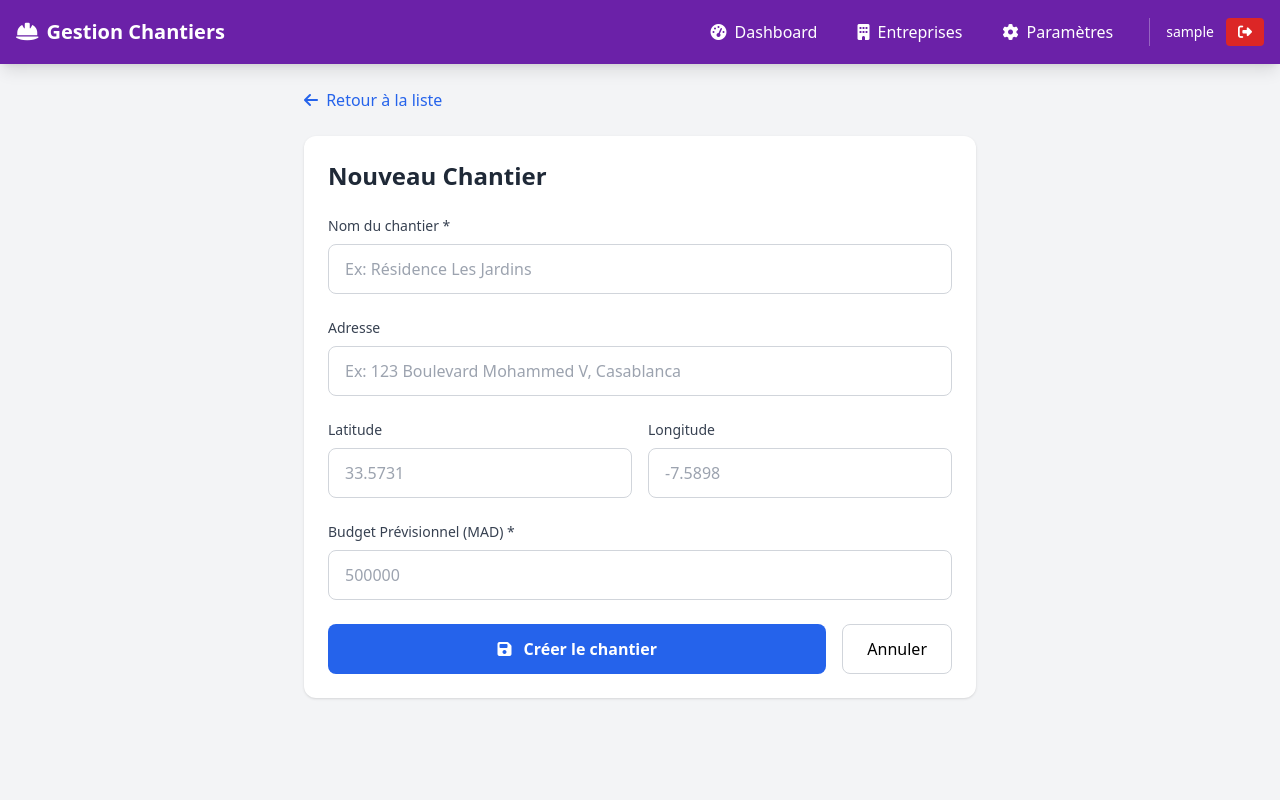
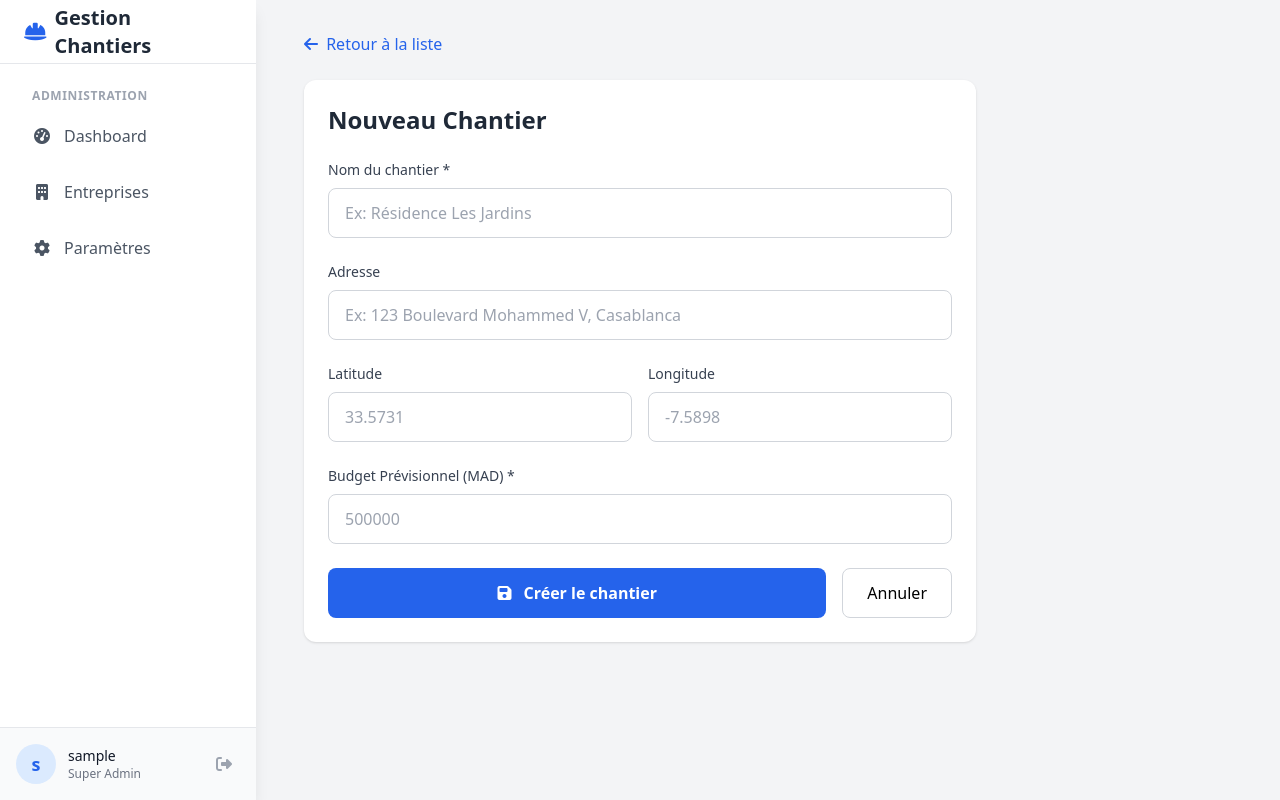
Before and after one commit to moa-digitalagency/ChantierControl, a Flask app: page /chantiers/nouveau in a window 1280 px wide. Run offline with Flask 3, Linux system fonts and the light colour scheme; the visitor is signed in with stand-in values (Sample User, id 1); some libraries are stand-ins or nearby versions.

Commit message:
Refactor navigation to use a left sidebar instead of top navbar
Co-authored-by: moa-digitalagency <93324793+moa-digitalagency@users.noreply.github.com>

```diff
--- a/templates/base.html
+++ b/templates/base.html
@@ -11,134 +11,180 @@
     <link rel="stylesheet" href="https://cdnjs.cloudflare.com/ajax/libs/font-awesome/6.4.0/css/all.min.css">
     <script src="https://cdn.jsdelivr.net/npm/chart.js"></script>
     <style>
-        .mobile-menu { display: none; }
-        .mobile-menu.active { display: block; }
+        .sidebar-link.active {
+            background-color: #eff6ff; /* blue-50 */
+            color: #1d4ed8; /* blue-700 */
+            border-right: 4px solid #1d4ed8;
+        }
+        /* Role specific overrides if needed, but blue is a safe default for users */
+        {% if session.get('user_role') == 'super_admin' %}
+        .sidebar-link.active {
+            background-color: #f5f3ff; /* purple-50 */
+            color: #6d28d9; /* purple-700 */
+            border-right-color: #6d28d9;
+        }
+        {% elif session.get('user_role') == 'admin' %}
+        .sidebar-link.active {
+            background-color: #eef2ff; /* indigo-50 */
+            color: #4338ca; /* indigo-700 */
+            border-right-color: #4338ca;
+        }
+        {% endif %}
     </style>
 </head>
-<body class="bg-gray-100 min-h-screen">
+<body class="bg-gray-100 font-sans antialiased">
+    <div class="flex h-screen overflow-hidden">
+
+        <!-- Sidebar -->
+        <aside id="sidebar" class="fixed inset-y-0 left-0 z-50 w-64 bg-white shadow-lg transform -translate-x-full md:translate-x-0 transition-transform duration-300 ease-in-out flex flex-col h-full">
+            <!-- Sidebar Header -->
+            <div class="flex items-center justify-center h-16 border-b border-gray-200 px-6 bg-white">
+                <a href="{{ url_for('dashboard.index') }}" class="flex items-center gap-2 text-xl font-bold text-gray-800 hover:text-blue-600 transition-colors">
+                    <i class="fas fa-hard-hat text-blue-600"></i>
+                    <span>Gestion Chantiers</span>
+                </a>
+            </div>
+
+            <!-- Navigation Links -->
+            <nav class="flex-1 px-4 py-6 space-y-2 overflow-y-auto">
                 {% if session.get('user_id') %}
-    <nav class="{% if session.get('user_role') == 'super_admin' %}bg-purple-800{% elif session.get('user_role') == 'admin' %}bg-indigo-800{% else %}bg-blue-800{% endif %} text-white shadow-lg">
-        <div class="max-w-7xl mx-auto px-4">
-            <div class="flex justify-between items-center py-3">
-                <a href="{{ url_for('dashboard.index') }}" class="text-xl font-bold flex items-center gap-2">
-                    <i class="fas fa-hard-hat"></i>
-                    <span class="hidden sm:inline">Gestion Chantiers</span>
+                    {% set role = session.get('user_role') %}
+
+                    {% if role == 'super_admin' %}
+                        <p class="px-4 text-xs font-semibold text-gray-400 uppercase tracking-wider mb-2">Administration</p>
+                        <a href="{{ url_for('superadmin.index') }}" class="sidebar-link flex items-center gap-3 px-4 py-3 rounded-lg text-gray-600 hover:bg-gray-50 hover:text-gray-900 transition-colors {% if request.endpoint == 'superadmin.index' %}active{% endif %}">
+                            <i class="fas fa-tachometer-alt w-5 text-center"></i>
+                            <span class="font-medium">Dashboard</span>
+                        </a>
+                        <a href="{{ url_for('superadmin.liste_entreprises') }}" class="sidebar-link flex items-center gap-3 px-4 py-3 rounded-lg text-gray-600 hover:bg-gray-50 hover:text-gray-900 transition-colors {% if 'entreprise' in request.endpoint %}active{% endif %}">
+                            <i class="fas fa-building w-5 text-center"></i>
+                            <span class="font-medium">Entreprises</span>
+                        </a>
+                        <a href="{{ url_for('superadmin.parametres') }}" class="sidebar-link flex items-center gap-3 px-4 py-3 rounded-lg text-gray-600 hover:bg-gray-50 hover:text-gray-900 transition-colors {% if request.endpoint == 'superadmin.parametres' %}active{% endif %}">
+                            <i class="fas fa-cog w-5 text-center"></i>
+                            <span class="font-medium">Paramètres</span>
                         </a>
 
-                <button onclick="toggleMobileMenu()" class="md:hidden p-2">
-                    <i class="fas fa-bars text-xl"></i>
-                </button>
+                    {% elif role == 'admin' %}
+                        <p class="px-4 text-xs font-semibold text-gray-400 uppercase tracking-wider mb-2">Gestion</p>
+                        <a href="{{ url_for('admin.index') }}" class="sidebar-link flex items-center gap-3 px-4 py-3 rounded-lg text-gray-600 hover:bg-gray-50 hover:text-gray-900 transition-colors {% if request.endpoint == 'admin.index' %}active{% endif %}">
+                            <i class="fas fa-users-cog w-5 text-center"></i>
+                            <span class="font-medium">Gestion</span>
+                        </a>
+                        <a href="{{ url_for('chantiers.liste') }}" class="sidebar-link flex items-center gap-3 px-4 py-3 rounded-lg text-gray-600 hover:bg-gray-50 hover:text-gray-900 transition-colors {% if 'chantiers' in request.endpoint %}active{% endif %}">
+                            <i class="fas fa-building w-5 text-center"></i>
+                            <span class="font-medium">Chantiers</span>
+                        </a>
+                        <a href="{{ url_for('validation.liste') }}" class="sidebar-link flex items-center gap-3 px-4 py-3 rounded-lg text-gray-600 hover:bg-gray-50 hover:text-gray-900 transition-colors {% if 'validation' in request.endpoint %}active{% endif %}">
+                            <i class="fas fa-check-circle w-5 text-center"></i>
+                            <span class="font-medium">Validations</span>
+                        </a>
 
-                <div class="hidden md:flex items-center gap-4">
-                    {% if session.get('user_role') == 'super_admin' %}
-                    <a href="{{ url_for('superadmin.index') }}" class="hover:bg-purple-700 px-3 py-2 rounded">
-                        <i class="fas fa-tachometer-alt mr-1"></i> Dashboard
+                    {% else %}
+                        <p class="px-4 text-xs font-semibold text-gray-400 uppercase tracking-wider mb-2">Menu Principal</p>
+                        <a href="{{ url_for('dashboard.index') }}" class="sidebar-link flex items-center gap-3 px-4 py-3 rounded-lg text-gray-600 hover:bg-gray-50 hover:text-gray-900 transition-colors {% if request.endpoint == 'dashboard.index' %}active{% endif %}">
+                            <i class="fas fa-tachometer-alt w-5 text-center"></i>
+                            <span class="font-medium">Tableau de bord</span>
                         </a>
-                    <a href="{{ url_for('superadmin.liste_entreprises') }}" class="hover:bg-purple-700 px-3 py-2 rounded">
-                        <i class="fas fa-building mr-1"></i> Entreprises
+                        <a href="{{ url_for('chantiers.liste') }}" class="sidebar-link flex items-center gap-3 px-4 py-3 rounded-lg text-gray-600 hover:bg-gray-50 hover:text-gray-900 transition-colors {% if 'chantiers' in request.endpoint %}active{% endif %}">
+                            <i class="fas fa-building w-5 text-center"></i>
+                            <span class="font-medium">Chantiers</span>
                         </a>
-                    <a href="{{ url_for('superadmin.parametres') }}" class="hover:bg-purple-700 px-3 py-2 rounded">
-                        <i class="fas fa-cog mr-1"></i> Paramètres
-                    </a>
-                    {% elif session.get('user_role') == 'admin' %}
-                    <a href="{{ url_for('admin.index') }}" class="hover:bg-indigo-700 px-3 py-2 rounded">
-                        <i class="fas fa-users-cog mr-1"></i> Gestion
-                    </a>
-                    <a href="{{ url_for('chantiers.liste') }}" class="hover:bg-indigo-700 px-3 py-2 rounded">
-                        <i class="fas fa-building mr-1"></i> Chantiers
-                    </a>
-                    <a href="{{ url_for('validation.liste') }}" class="hover:bg-indigo-700 px-3 py-2 rounded">
-                        <i class="fas fa-check-circle mr-1"></i> Validations
-                    </a>
-                    {% else %}
-                    <a href="{{ url_for('dashboard.index') }}" class="hover:bg-blue-700 px-3 py-2 rounded">
-                        <i class="fas fa-tachometer-alt mr-1"></i> Tableau de bord
-                    </a>
-                    <a href="{{ url_for('chantiers.liste') }}" class="hover:bg-blue-700 px-3 py-2 rounded">
-                        <i class="fas fa-building mr-1"></i> Chantiers
-                    </a>
-                    {% if session.get('user_role') == 'direction' %}
-                    <a href="{{ url_for('validation.liste') }}" class="hover:bg-blue-700 px-3 py-2 rounded">
-                        <i class="fas fa-check-circle mr-1"></i> Validations
+                        {% if role == 'direction' %}
+                        <a href="{{ url_for('validation.liste') }}" class="sidebar-link flex items-center gap-3 px-4 py-3 rounded-lg text-gray-600 hover:bg-gray-50 hover:text-gray-900 transition-colors {% if 'validation' in request.endpoint %}active{% endif %}">
+                            <i class="fas fa-check-circle w-5 text-center"></i>
+                            <span class="font-medium">Validations</span>
                         </a>
                         {% endif %}
                     {% endif %}
-                    <div class="border-l border-white/30 pl-4 ml-2 flex items-center gap-3">
-                        <span class="text-sm">{{ session.get('user_nom') }}</span>
-                        <a href="{{ url_for('auth.logout') }}" class="bg-red-600 hover:bg-red-700 px-3 py-1 rounded text-sm">
+                {% endif %}
+            </nav>
+
+            <!-- User Profile & Logout -->
+            {% if session.get('user_id') %}
+            <div class="p-4 border-t border-gray-200 bg-gray-50">
+                <div class="flex items-center gap-3">
+                    <div class="w-10 h-10 rounded-full bg-blue-100 flex items-center justify-center text-blue-600 font-bold text-lg">
+                        {{ session.get('user_nom', 'U')[0] }}
+                    </div>
+                    <div class="flex-1 min-w-0">
+                        <p class="text-sm font-medium text-gray-900 truncate">{{ session.get('user_nom') }}</p>
+                        <p class="text-xs text-gray-500 truncate capitalize">{{ session.get('user_role', 'Utilisateur')|replace('_', ' ') }}</p>
+                    </div>
+                    <a href="{{ url_for('auth.logout') }}" class="p-2 text-gray-400 hover:text-red-600 transition-colors" title="Déconnexion">
                         <i class="fas fa-sign-out-alt"></i>
                     </a>
                 </div>
             </div>
+            {% endif %}
+        </aside>
+
+        <!-- Mobile Overlay -->
+        <div id="overlay" class="fixed inset-0 bg-black bg-opacity-50 z-40 hidden md:hidden" onclick="toggleSidebar()"></div>
+
+        <!-- Main Content Wrapper -->
+        <div class="flex-1 flex flex-col min-w-0 overflow-hidden">
+
+            <!-- Mobile Header -->
+            <header class="bg-white shadow-sm md:hidden flex items-center justify-between px-4 h-16 z-30">
+                <div class="flex items-center gap-3">
+                    <button onclick="toggleSidebar()" class="p-2 rounded-md text-gray-500 hover:text-gray-700 hover:bg-gray-100 focus:outline-none">
+                        <i class="fas fa-bars text-xl"></i>
+                    </button>
+                    <span class="font-bold text-gray-800 text-lg">Gestion Chantiers</span>
                 </div>
+                <!-- Optional: User avatar or notification icon on mobile right -->
+            </header>
 
-            <div id="mobileMenu" class="mobile-menu md:hidden pb-4">
-                {% if session.get('user_role') == 'super_admin' %}
-                <a href="{{ url_for('superadmin.index') }}" class="block py-2 px-4 hover:bg-purple-700 rounded">
-                    <i class="fas fa-tachometer-alt mr-2"></i> Dashboard
-                </a>
-                <a href="{{ url_for('superadmin.liste_entreprises') }}" class="block py-2 px-4 hover:bg-purple-700 rounded">
-                    <i class="fas fa-building mr-2"></i> Entreprises
-                </a>
-                <a href="{{ url_for('superadmin.parametres') }}" class="block py-2 px-4 hover:bg-purple-700 rounded">
-                    <i class="fas fa-cog mr-2"></i> Paramètres
-                </a>
-                {% elif session.get('user_role') == 'admin' %}
-                <a href="{{ url_for('admin.index') }}" class="block py-2 px-4 hover:bg-indigo-700 rounded">
-                    <i class="fas fa-users-cog mr-2"></i> Gestion
-                </a>
-                <a href="{{ url_for('chantiers.liste') }}" class="block py-2 px-4 hover:bg-indigo-700 rounded">
-                    <i class="fas fa-building mr-2"></i> Chantiers
-                </a>
-                <a href="{{ url_for('validation.liste') }}" class="block py-2 px-4 hover:bg-indigo-700 rounded">
-                    <i class="fas fa-check-circle mr-2"></i> Validations
-                </a>
-                {% else %}
-                <a href="{{ url_for('dashboard.index') }}" class="block py-2 px-4 hover:bg-blue-700 rounded">
-                    <i class="fas fa-tachometer-alt mr-2"></i> Tableau de bord
-                </a>
-                <a href="{{ url_for('chantiers.liste') }}" class="block py-2 px-4 hover:bg-blue-700 rounded">
-                    <i class="fas fa-building mr-2"></i> Chantiers
-                </a>
-                {% if session.get('user_role') == 'direction' %}
-                <a href="{{ url_for('validation.liste') }}" class="block py-2 px-4 hover:bg-blue-700 rounded">
-                    <i class="fas fa-check-circle mr-2"></i> Validations
-                </a>
-                {% endif %}
-                {% endif %}
-                <div class="border-t border-white/30 mt-2 pt-2">
-                    <span class="block py-2 px-4 text-sm">{{ session.get('user_nom') }}</span>
-                    <a href="{{ url_for('auth.logout') }}" class="block py-2 px-4 text-red-300 hover:text-white">
-                        <i class="fas fa-sign-out-alt mr-2"></i> Déconnexion
-                    </a>
-                </div>
-            </div>
-        </div>
-    </nav>
-    {% endif %}
-
-    <main class="max-w-7xl mx-auto px-4 py-6">
+            <!-- Main Scrollable Area -->
+            <main class="flex-1 overflow-x-hidden overflow-y-auto bg-gray-100 p-4 md:p-8">
+                <div class="max-w-7xl mx-auto">
+                    <!-- Flash Messages -->
                     {% with messages = get_flashed_messages(with_categories=true) %}
                     {% if messages %}
-        <div class="mb-4 space-y-2">
+                    <div class="mb-6 space-y-3">
                         {% for category, message in messages %}
-            <div class="p-4 rounded-lg {% if category == 'success' %}bg-green-100 text-green-800 border border-green-200{% elif category == 'danger' %}bg-red-100 text-red-800 border border-red-200{% elif category == 'warning' %}bg-yellow-100 text-yellow-800 border border-yellow-200{% else %}bg-blue-100 text-blue-800 border border-blue-200{% endif %}">
-                <i class="fas {% if category == 'success' %}fa-check-circle{% elif category == 'danger' %}fa-exclamation-circle{% elif category == 'warning' %}fa-exclamation-triangle{% else %}fa-info-circle{% endif %} mr-2"></i>
-                {{ message }}
+                        <div class="flex items-center p-4 rounded-lg shadow-sm border-l-4 {% if category == 'success' %}bg-green-50 text-green-800 border-green-500{% elif category == 'danger' %}bg-red-50 text-red-800 border-red-500{% elif category == 'warning' %}bg-yellow-50 text-yellow-800 border-yellow-500{% else %}bg-blue-50 text-blue-800 border-blue-500{% endif %}">
+                            <i class="fas {% if category == 'success' %}fa-check-circle{% elif category == 'danger' %}fa-exclamation-circle{% elif category == 'warning' %}fa-exclamation-triangle{% else %}fa-info-circle{% endif %} mr-3 text-lg"></i>
+                            <span class="font-medium">{{ message }}</span>
                         </div>
                         {% endfor %}
                     </div>
                     {% endif %}
                     {% endwith %}
 
+                    <!-- Page Content -->
                     {% block content %}{% endblock %}
+                </div>
             </main>
+        </div>
+    </div>
 
     <script src="{{ url_for('static', filename='js/offline_sync.js') }}"></script>
     <script>
-        function toggleMobileMenu() {
-            document.getElementById('mobileMenu').classList.toggle('active');
+        function toggleSidebar() {
+            const sidebar = document.getElementById('sidebar');
+            const overlay = document.getElementById('overlay');
+
+            if (sidebar.classList.contains('-translate-x-full')) {
+                // Open sidebar
+                sidebar.classList.remove('-translate-x-full');
+                overlay.classList.remove('hidden');
+            } else {
+                // Close sidebar
+                sidebar.classList.add('-translate-x-full');
+                overlay.classList.add('hidden');
             }
+        }
+
+        // Close sidebar when clicking a link on mobile
+        document.querySelectorAll('.sidebar-link').forEach(link => {
+            link.addEventListener('click', () => {
+                if (window.innerWidth < 768) {
+                    toggleSidebar();
+                }
+            });
+        });
 
         // Register Service Worker
         if ('serviceWorker' in navigator) {
```
Lines whose indentation alone changed are shown as unchanged.
